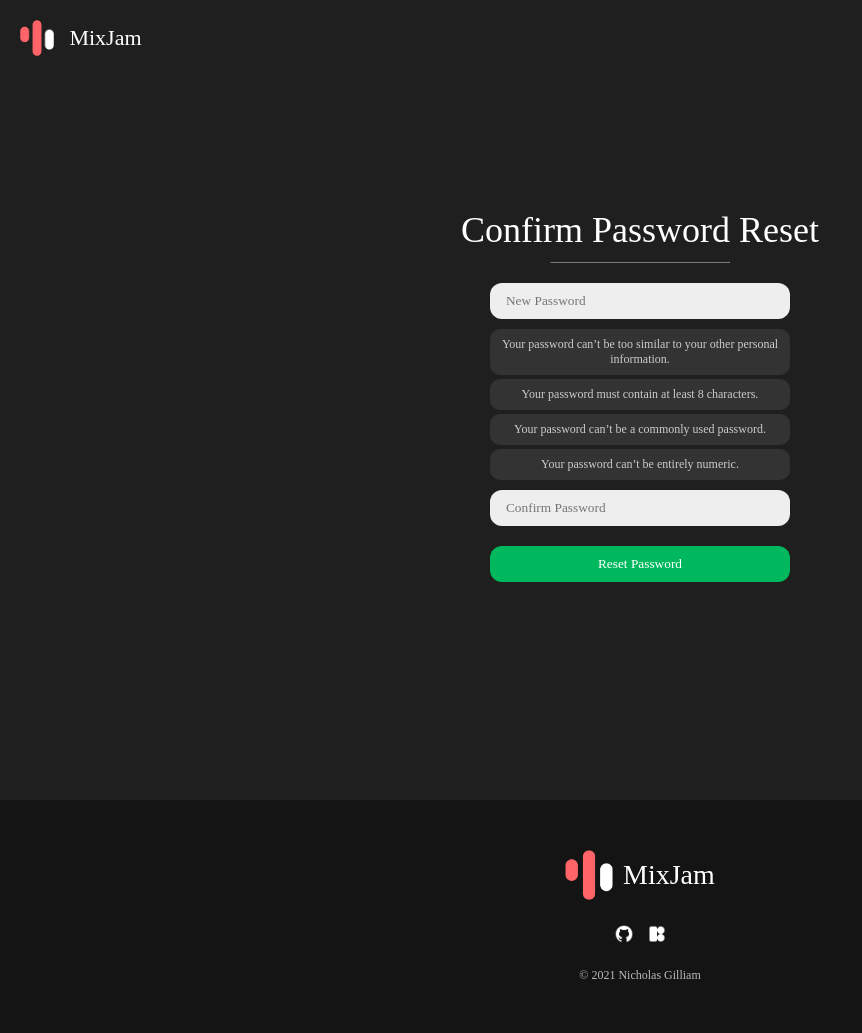
After one commit to NickJGG/mixjam, a Django app: page /reset/1/1/ in a window 1280 px wide. The commit adds this page. Shown: the whole page, without its empty margins (0-862 px from the left). Run offline with Django 3.2, Linux system fonts and the light colour scheme; some libraries are stand-ins or nearby versions; some web fonts are replaced.

Commit message:
added password resetting

```diff
--- a/core/static/css/base_unauth.css
+++ b/core/static/css/base_unauth.css
@@ -137,9 +137,9 @@ input[type="submit"]{
 
 	cursor: pointer;
 }
-input[type="submit"].blue{
-	background-color: #07ace5;
-}
+input[type="submit"]:hover{ background-color: #03d16c; }
+input[type="submit"].blue{ background-color: #07ace5; }
+input[type="submit"].blue:hover{ background-color: #0bc0ff; }
 input[type="text"]:focus, input[type="password"]:focus, input[type="email"]:focus{
 	border-color: white;
 }
--- a/core/static/css/login.css
+++ b/core/static/css/login.css
@@ -1,5 +1,6 @@
-form{
+#form-centered{
 	display: flex;
+	align-items: center;
 	flex-direction: column;
 }
 
@@ -12,14 +13,61 @@ form{
 	font-size: 36px;
 	color: white;
 }
+#page-subheader{
+	margin: 7px 0;
+
+	font-size: 14px;
+	text-align: center;
+	color: #ccc;
+}
+
+.message-hints{
+    width: 300px;
+
+    display: flex;
+    flex-direction: column;
+
+	margin-top: 10px;
+}
+.message-hints p{
+    padding: 8px 10px;
+
+    font-size: 12px;
+	text-align: center;
+    color: #ccc;
+
+    background-color: #333;
+
+    border-radius: 10px;
+}
+.message{
+	color: white !important;
+}
+.message.error{ background-color: #d34242; }
+.message-hints p:not(:first-child){
+	margin-top: 4px;
+}
+
+#alt-message{
+	display: flex;
+	align-items: center;
+	flex-direction: column;
+}
 .alt-message{
 	align-self: center;
 
 	font-size: 12px;
+	text-align: center;
+}
+.alt-message:not(:first-child){
+	margin-top: 2px;
 }
 .alt-link{
 	font-family: Roboto-Medium;
 	color: #07ace5;
+}
+.alt-link.gray{
+	color: #aaa;
 }
 .alt-link.green{
 	color: var(--dark-green);
@@ -28,3 +76,23 @@ form{
 	text-decoration: underline;
 	text-underline-offset: 1px;
 }
+
+.login-option{
+	margin-top: 5px;
+    padding: 9px 20px;
+
+    font-family: Roboto-Medium;
+    font-size: 14px;
+    color: white;
+
+    background-color: var(--dark-green);
+
+    border-radius: var(--border-radius);
+
+    text-decoration: none !important;
+
+    box-sizing: border-box;
+}
+.login-option:hover{
+    background-color: #12ce71;
+}
--- /dev/null
+++ b/core/templates/core/password_reset/password_reset_confirm.html
@@ -0,0 +1,47 @@
+{% extends 'core/base_unauth.html' %}
+{% load static %}
+{% load crispy_forms_tags %}
+
+{% block title %}Reset Password{% endblock %}
+
+{% block css %}
+	{{ block.super }}
+
+    <link rel = "stylesheet" type = "text/css" href = "{% static 'css/login.css' %}">
+
+{% endblock %}
+
+{% block visible_content %}
+
+	<div id = "main-content">
+		<form id = "form-centered" method = "POST">
+			{% csrf_token %}
+
+			<p id = "page-header">Confirm Password Reset</p>
+			<hr>
+
+            {% if messages %}
+
+                <div class = "message-hints">
+                    {% for message in messages %}
+
+                        <p class = "message {% if message.tags %}{{ message.tags }}{% endif %}">{{ message }}</p>
+
+                    {% endfor %}
+                </div>
+
+            {% endif %}
+
+			<input type = "password" name = "new_password1" id = "id_new_password1" autocomplete = "new-password" placeholder = "New Password" required>
+            <div class = "message-hints">
+                <p>Your password can’t be too similar to your other personal information.</p>
+                <p>Your password must contain at least 8 characters.</p>
+                <p>Your password can’t be a commonly used password.</p>
+                <p>Your password can’t be entirely numeric.</p>
+            </div>
+			<input type = "password" name = "new_password2" id = "id_new_password2" autocomplete = "new-password" placeholder = "Confirm Password" required>
+			<input type = "submit" value = "Reset Password">
+		</form>
+	</div>
+
+{% endblock %}
--- a/core/templates/core/register.html
+++ b/core/templates/core/register.html
@@ -13,7 +13,7 @@
 {% block visible_content %}
 
 	<div id = "main-content">
-		<form id = "post" method = "POST">
+		<form id = "form-centered" method = "POST">
 			{% csrf_token %}
 
 			<p id = "page-header">Sign Up</p>
@@ -22,7 +22,7 @@
 			<input type = "email" name = "email" placeholder = "Email">
 			<input type = "password" name = "password" placeholder = "Password">
 			<input type = "password" name = "confirm-password" placeholder = "Confirm Password">
-			<input class = "blue" type = "submit" value = "REGISTER">
+			<input class = "blue" type = "submit" value = "Register">
 			<p class = "alt-message">Already have an account? <a class = "alt-link green" href = "{% url 'login' %}">Login</a></p>
 		</form>
 	</div>
--- a/core/urls.py
+++ b/core/urls.py
@@ -1,20 +1,5 @@
-"""syncify URL Configuration
-
-The `urlpatterns` list routes URLs to views. For more information please see:
-    https://docs.djangoproject.com/en/2.2/topics/http/urls/
-Examples:
-Function views
-    1. Add an import:  from my_app import views
-    2. Add a URL to urlpatterns:  path('', views.home, name='home')
-Class-based views
-    1. Add an import:  from other_app.views import Home
-    2. Add a URL to urlpatterns:  path('', Home.as_view(), name='home')
-Including another URLconf
-    1. Import the include() function: from django.urls import include, path
-    2. Add a URL to urlpatterns:  path('blog/', include('blog.urls'))
-"""
-from django.contrib import admin
-from django.urls import path
+from django.contrib.auth import views as auth_views
+from django.urls import path, include
 
 import core
 
@@ -32,10 +17,10 @@ urlpatterns = [
     path('logout/', views.logout, name = 'logout'),
     path('register/', views.register, name = 'register'),
 
-    path('reset/', views.password_reset, name = 'password_reset'),
-    path('reset/done', views.password_done, name = 'password_done'),
-    path('reset/confirm', views.password_confirm, name = 'password_confirm'),
-    path('reset/complete', views.password_complete, name = 'password_complete'),
+    path('password_reset/', views.password_reset, name = 'password_reset'),
+    path('password_reset/done/', auth_views.PasswordResetDoneView.as_view(template_name = 'core/password_reset/password_reset_done.html'), name = 'password_reset_done'),
+    path('reset/<uidb64>/<token>/', auth_views.PasswordResetConfirmView.as_view(template_name = 'core/password_reset/password_reset_confirm.html'), name = 'password_reset_confirm'),
+    path('reset/done/', auth_views.PasswordResetCompleteView.as_view(template_name = 'core/password_reset/password_reset_complete.html'), name = 'password_reset_complete'),
 
     path('.well-known/pki-validation/8A3D973566FBB24256364C68D5B03A1F.txt/', views.ssl_validation, name = 'ssl_validation'),
 ]
```
Also changed, not shown: core/templates/core/login.html (+6 -3 lines), core/templates/core/password_reset/password_reset.html (added, +41 -0 lines), core/templates/core/password_reset/password_reset_complete.html (added, +29 -0 lines), core/templates/core/password_reset/password_reset_done.html (added, +24 -0 lines), core/templates/core/password_reset/password_reset_email.txt (added, +15 -0 lines), core/views.py (+43 -7 lines), syncify/settings.py (+9 -1 lines).
